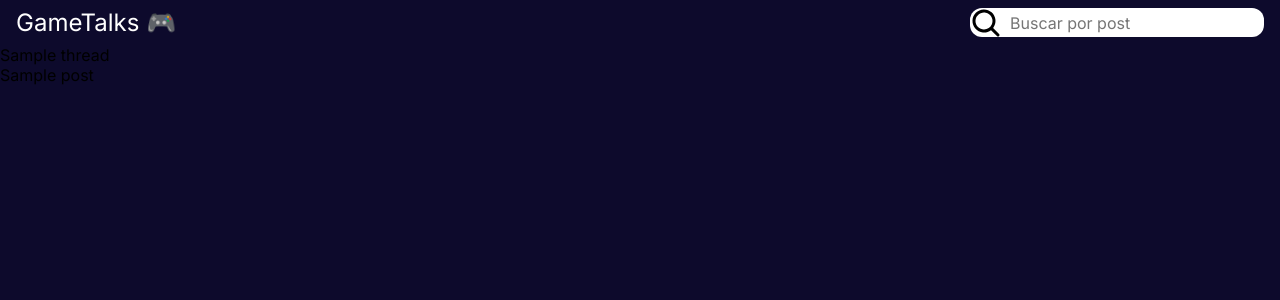
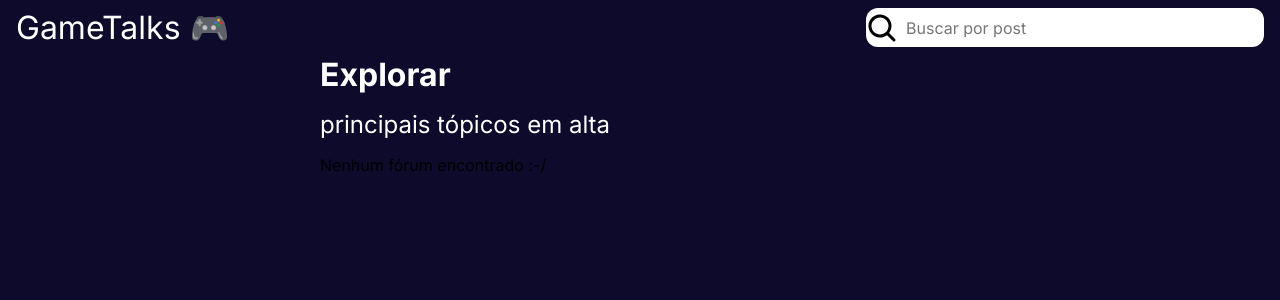
Before and after one commit to limarich/GameTalks, a Django app: page /explore in a window 1280 px wide. Shown: the top 300 px of the page. Run offline with Django 4.2, Linux system fonts and the light colour scheme; a user stored in the database is signed in; tables that the repository leaves empty hold one stand-in row (values such as "Sample post").

Commit message:
fix: explore design

```diff
--- a/discussions/templates/pages/explore.html
+++ b/discussions/templates/pages/explore.html
@@ -4,15 +4,32 @@
   <link rel="stylesheet" href="{% static '/explore/css/explore.css' %}" />
 </head>
 <body>
-  {% if threads_and_posts %} {% for thread, posts in threads_and_posts.items %}
-  <div class="thread-title">{{ thread.title }}</div>
-  <ul class="post-list">
-    {% for post in posts %}
-    <li>{{ post.title }}</li>
-    {% endfor %}
-  </ul>
-  {% endfor %} {% else %}
-  <span>Nenhuma thread encontrada :-/</span>
-  {% endif %}
+  <section>
+    <div class="heading">
+      <h1>Explorar</h1>
+      <h3>principais tópicos em alta</h3>
+    </div>
+
+    <div class="content-wrapper">
+      {% if forums_and_threads %} {% for forum_title, threads_info in forums_and_threads.items %}
+      <div class="category-title">{{ forum_title }}</div>
+      <ul class="thread-list">
+        {% for thread_info in threads_info %}
+        <li>
+          <a href="/thread/{{thread_info.thread.thread_id}}/">
+            <h1 class="thread-title">{{ thread_info.thread.title }}</h1>
+            <div class="info">
+              <h1 class="thread-title">{{ thread_info.thread.slug }}</h1>
+              <h1 class="thread-posts">{{ thread_info.posts_count }} posts</h1>
+            </div>
+          </a>
+        </li>
+        {% endfor %}
+      </ul>
+      {% endfor %} {% else %}
+      <span>Nenhum fórum encontrado :-/</span>
+      {% endif %}
+    </div>
+  </section>
 </body>
 {% endblock %}
--- a/static/explore/css/explore.css
+++ b/static/explore/css/explore.css
@@ -3,4 +3,75 @@
 }
 body {
   background: #0d0a2c;
+  width: 100%;
+  height: 100vh;
 }
+section {
+  width: 100%;
+  display: flex;
+  flex-direction: column;
+  align-items: center;
+}
+.heading {
+  width: 50%;
+  color: #fff;
+}
+
+.heading h1 {
+  font-size: 2rem;
+  margin-bottom: 1rem;
+}
+.heading h3 {
+  font-weight: 400;
+  font-size: 1.5rem;
+  margin-bottom: 1rem;
+}
+.content-wrapper {
+  width: 50%;
+}
+.category-title {
+  background: #cbb6e6;
+  color: #1e1e1e;
+  width: 100%;
+  font-size: 1.5rem;
+  font-weight: 500;
+  padding: 1rem;
+  border-radius: 8px;
+  margin: 1rem 0;
+}
+.thread-list {
+  display: flex;
+  flex-direction: column;
+  gap: 1rem;
+}
+.thread-list a {
+  all: unset;
+  cursor: pointer;
+}
+.thread-list li {
+  list-style: none;
+  background-color: #141325;
+  color: #fff;
+  width: 100%;
+  border-radius: 8px;
+  min-height: 100px;
+  padding: 1rem;
+}
+.thread-title {
+  font-size: 1.5rem;
+  font-weight: 500;
+}
+.thread-posts {
+  font-weight: 500;
+}
+.thread-description {
+  font-size: 1rem;
+  font-weight: 400;
+  margin-top: 0.5rem;
+}
+.info {
+  display: flex;
+  width: 100%;
+  justify-content: space-between;
+  align-items: center;
+}
--- a/static/explore/css/header.css
+++ b/static/explore/css/header.css
@@ -12,22 +12,23 @@
   padding: 0.5rem 1rem;
 }
 .navbar h1 {
-  font-size: 1.5rem;
+  font-size: 2rem;
   font-weight: 400;
   color: #fff;
 }
+
 .searchbar {
   position: relative;
   display: flex;
   align-items: stretch;
-  padding: 0.25rem;
+  padding: 0.5rem;
   padding-left: 2.5rem;
   background-color: #fff;
   border-radius: 12px;
 }
 .searchbar input {
   all: unset;
-  width: 250px;
+  width: 350px;
 }
 .searchbar img {
   position: absolute;
```
